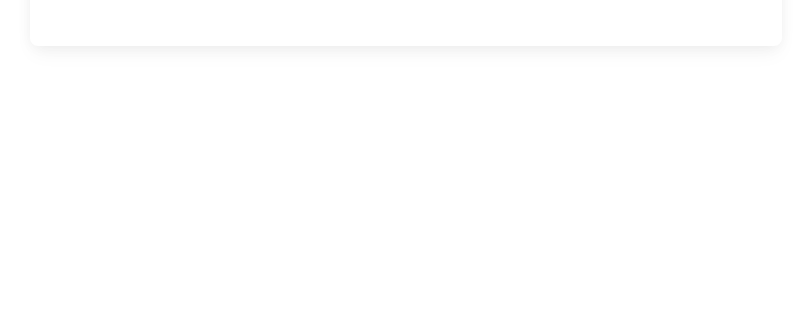
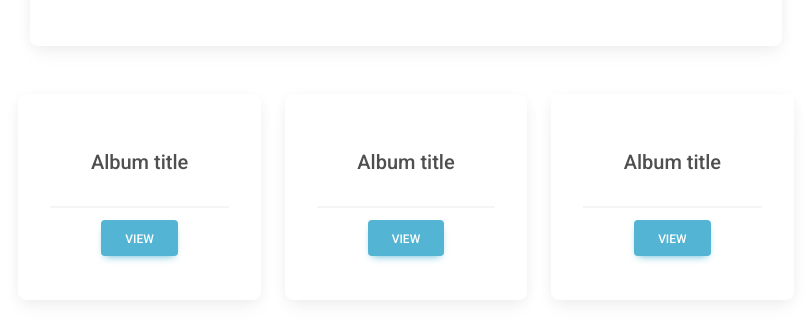
Before and after one commit to phinic925/Album_photo, a React (Vite) app in the folder album-photos/: page / in a window 1280 px wide. Shown: the part 715-1044 px from the top of the page, without its empty margins (234-1045 px from the left). Before the commit the page ends 841 px from the top, so only its background shows below. Built offline with nearby package versions, Linux system fonts and the light colour scheme.

Commit message:
displays all albums

```diff
--- a/album-photos/src/App.jsx
+++ b/album-photos/src/App.jsx
@@ -1,4 +1,5 @@
 import "./App.css";
+import Album from "./components/Album";
 import Register from "./components/auth/Register";
 // import Home from "./components/Home";
 
@@ -6,6 +7,7 @@ function App() {
   return (
     <div className="App">
       <Register />
+      <Album/>
       {/* <Home/> */}
     </div>
   );
--- /dev/null
+++ b/album-photos/src/components/Album.jsx
@@ -0,0 +1,47 @@
+import React from "react";
+import {
+  MDBCard,
+  MDBCardBody,
+  MDBCardTitle,
+  MDBCardFooter,
+  MDBRow,
+  MDBCol,
+  MDBBtn,
+} from "mdb-react-ui-kit";
+
+export default function Album() {
+  return (
+    <MDBRow className="row-cols-1 row-cols-md-3 g-4">
+      <MDBCol>
+        <MDBCard className="h-100">
+          <MDBCardBody>
+            <MDBCardTitle>Album title</MDBCardTitle>
+          </MDBCardBody>
+          <MDBCardFooter>
+            <MDBBtn color="info">View</MDBBtn>
+          </MDBCardFooter>
+        </MDBCard>
+      </MDBCol>
+      <MDBCol>
+        <MDBCard className="h-100">
+          <MDBCardBody>
+            <MDBCardTitle>Album title</MDBCardTitle>
+          </MDBCardBody>
+          <MDBCardFooter>
+            <MDBBtn color="info">View</MDBBtn>
+          </MDBCardFooter>
+        </MDBCard>
+      </MDBCol>
+      <MDBCol>
+        <MDBCard className="h-100">
+          <MDBCardBody>
+            <MDBCardTitle>Album title</MDBCardTitle>
+          </MDBCardBody>
+          <MDBCardFooter>
+            <MDBBtn color="info">View</MDBBtn>
+          </MDBCardFooter>
+        </MDBCard>
+      </MDBCol>
+    </MDBRow>
+  );
+}
```
